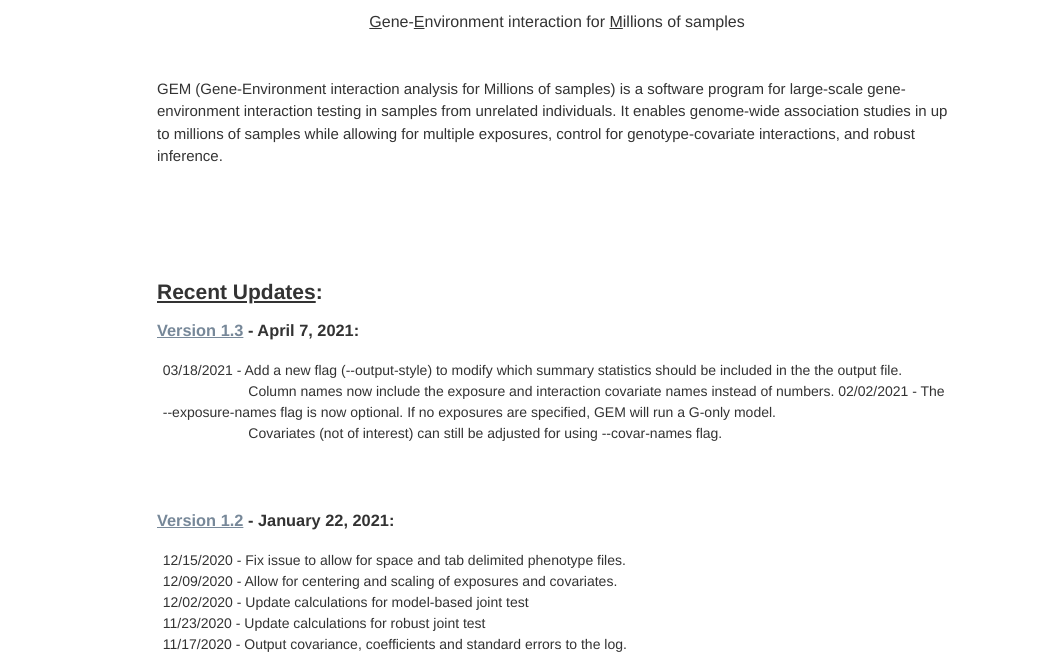
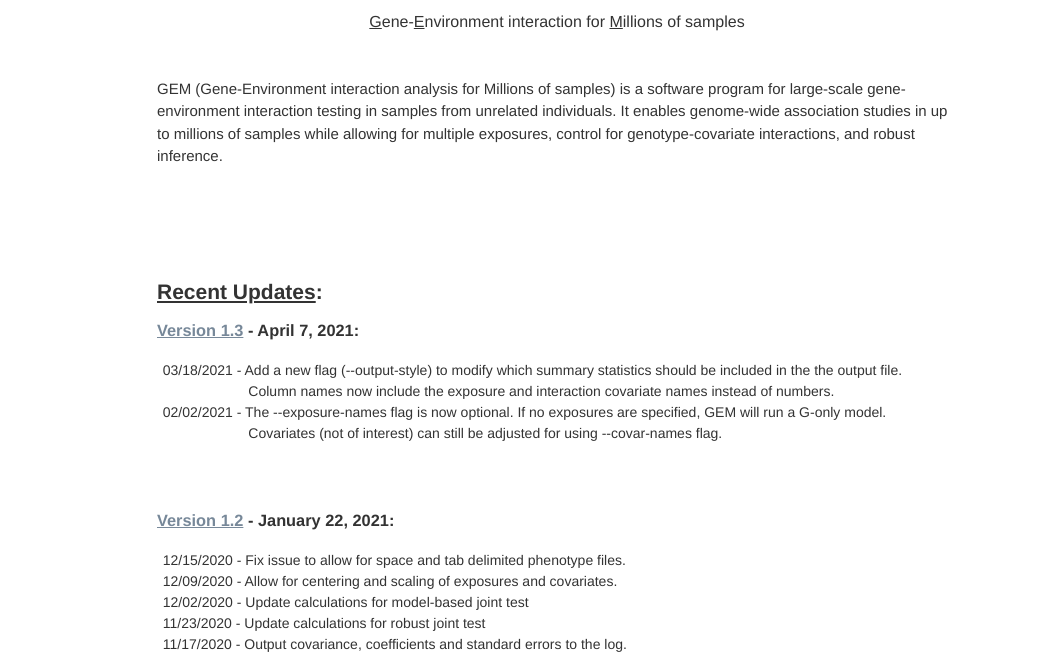
Before and after one commit to large-scale-gxe-methods/GEM-website, a plain HTML site: page index.html in a window 1280 px wide. Shown: the part 152-806 px from the top of the page, without its empty margins (108-1171 px from the left). Drawn offline with Linux system fonts and the light colour scheme.

Commit message:
Update website for GEMv1.3

```diff
--- a/index.html
+++ b/index.html
@@ -72,7 +72,7 @@
                 <tr>
                     <td height="25">
                         03/18/2021 - Add a new flag (--output-style) to modify which summary statistics should be included in the the output file. <br />
-                        &emsp;&emsp;&emsp;&emsp;&emsp;&nbsp;&nbsp;&nbsp; Column names now include the exposure and interaction covariate names instead of numbers.
+                        &emsp;&emsp;&emsp;&emsp;&emsp;&nbsp;&nbsp;&nbsp; Column names now include the exposure and interaction covariate names instead of numbers. <br />
                         02/02/2021 - The --exposure-names flag is now optional. If no exposures are specified, GEM will run a G-only model. <br />
                         &emsp;&emsp;&emsp;&emsp;&emsp;&nbsp;&nbsp;&nbsp; Covariates (not of interest) can still be adjusted for using --covar-names flag. <br />
                     </td>
```
Also changed, not shown: installation.html (+1 -1 lines).
